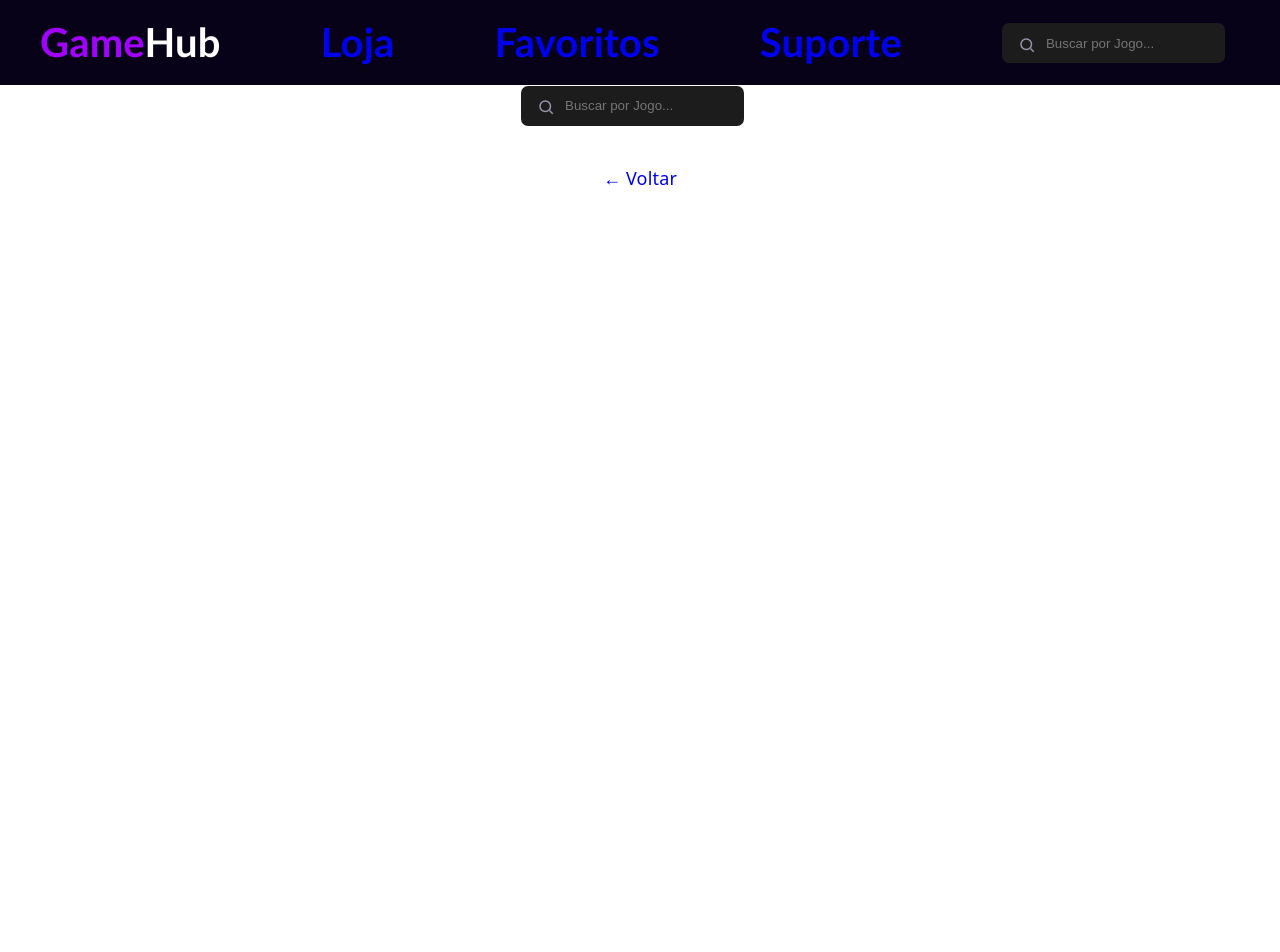
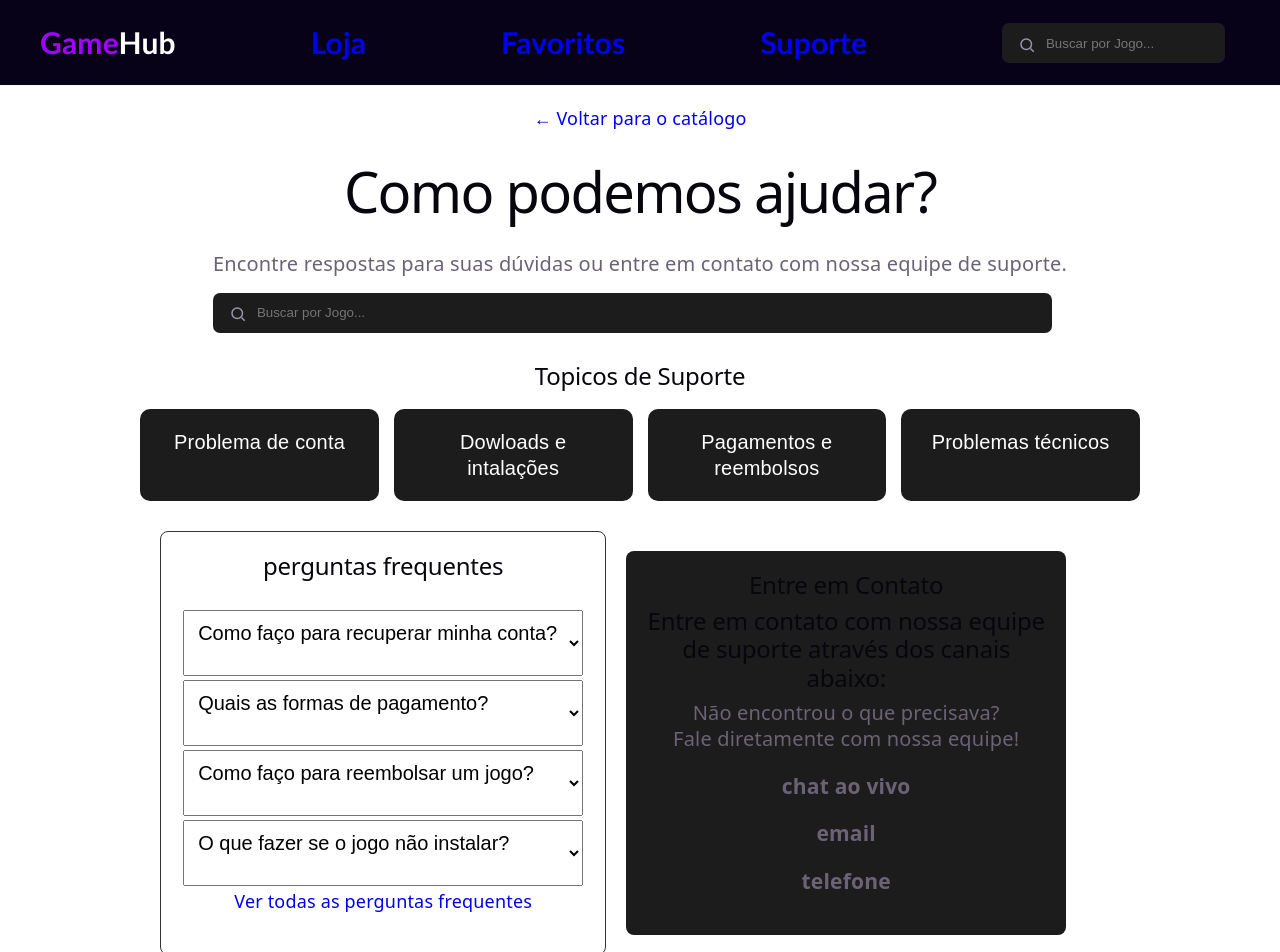
Before and after one commit to costamatheus19/GameZone, a React (Vite) app: page /suporte in a window 1280 px wide. Shown: the top 952 px of the page. Before the commit the page ends 800 px from the top, so only its background shows below. Built offline with nearby package versions, Linux system fonts and the light colour scheme.

Commit message:
pagina de suporte

```diff
--- a/src/components/Cabecalho/Cabecalho.module.css
+++ b/src/components/Cabecalho/Cabecalho.module.css
@@ -11,7 +11,7 @@
   font-family: "Gill Sans", "Gill Sans MT", Calibri, "Trebuchet MS", sans-serif;
   font-weight: 700;
   text-decoration: none;
-  font-size: 40px;
+  font-size: 30px;
 }
 .h1{
   color: #a202ff;
--- a/src/components/Cabecalho/index.jsx
+++ b/src/components/Cabecalho/index.jsx
@@ -4,7 +4,7 @@ import { Link } from "react-router-dom";
 function Cabecalho() {
   return (
     <header className={styles.Cabecalho}>
-      {/* <img src={Logo} alt="Logo GameHub" className={styles.Logo} /> */}
+
       <div>
       <a href="/" className={styles.h1}>Game</a>
       <a href="/" className={styles.a}>Hub</a>
--- a/src/components/GameCard/index.jsx
+++ b/src/components/GameCard/index.jsx
@@ -4,7 +4,7 @@ import { Link } from "react-router-dom";
 function GameCard({ jogo }) {
   return (
     <Link className={styles.link} to={`/jogo/${jogo.id}`}>
-  <article className={styles.card}>
+      <article className={styles.card}>
         <img className={styles.imagem} src={jogo.thumbnail} alt={jogo.title} />
 
         <div className={styles.conteudo}>
--- a/src/pages/DetalhesJogos.module.css
+++ b/src/pages/DetalhesJogos.module.css
@@ -2,7 +2,7 @@
 a{
 
 }
-h1 {
+.pai h1 {
   font-family: Arial, Helvetica, sans-serif;
 }
 
--- a/src/pages/Suporte.jsx
+++ b/src/pages/Suporte.jsx
@@ -1,4 +1,4 @@
-import style from './Suporte.module.css';
+import style from "./Suporte.module.css";
 import Cabecalho from "../components/Cabecalho/index";
 import { Link } from "react-router-dom";
 import Search from "../components/SearchBar";
@@ -8,18 +8,77 @@ function Suporte() {
       <header>
         <Cabecalho />
       </header>
-            <nav>
+
+      <main className={style.main}>
+        <div className={style.container}>
+          <Link to="/">← Voltar para o catálogo</Link>
+          <h1>Como podemos ajudar?</h1>
+          <p>
+            Encontre respostas para suas dúvidas ou entre em contato com nossa
+            equipe de suporte.
+          </p>
           <Search />
-            </nav>
-            <main>
-                <div className={style.container}>
-                    <Link to="/">← Voltar</Link>
+        </div>
 
+        <div className={style.topicos}>
+          <h2>Topicos de Suporte</h2>
+
+          <div className={style.topicosSuporte}>
+            <ul>
+              <li>
+                <a>Problema de conta</a>
+              </li>
+              <li>
+                <a>Dowloads e intalações</a>
+              </li>
+              <li>
+                <a>Pagamentos e reembolsos</a>
+              </li>
+              <li>
+                <a>Problemas técnicos</a>
+              </li>
+            </ul>
+          </div>
+
+          <div className={style.perguntasEcontatos}>
+            <div className={style.perguntas}>
+              <h2>perguntas frequentes</h2>
+              <select>
+                <option>Como faço para recuperar minha conta?</option>
+              </select>
+              <select>
+                <option>Quais as formas de pagamento?</option>
+              </select>
+              <select>
+                <option>Como faço para reembolsar um jogo?</option>
+              </select>
+              <select>
+                <option>O que fazer se o jogo não instalar?</option>
+              </select>
+
+              <a href="#">Ver todas as perguntas frequentes </a>
+            </div>
+
+            <div className={style.contatos}>
+              <h2>Entre em Contato</h2>
+              <h2>
+                Entre em contato com nossa equipe de suporte através dos canais
+                abaixo:
+              </h2>
+              <p>
+                Não encontrou o que precisava?
+                <br /> Fale diretamente com nossa equipe!
+              </p>
+              <h3>chat ao vivo</h3>
+                <h3>email</h3>
+                <h3>telefone</h3>
+                <p></p>
+            </div>
+          </div>
         </div>
       </main>
-
     </div>
   );
 }
 
-export default Suporte
+export default Suporte;
--- a/src/pages/Suporte.module.css
+++ b/src/pages/Suporte.module.css
@@ -1,7 +1,62 @@
+.main {
+  display: flex;
+  flex-direction: column;
+  gap: 30px;
+  padding: 20px 35px;
+}
+
 .container {
   display: flex;
   flex-direction: column;
-  align-items: center;
-  justify-content: center;
+  gap: 15px;
+}
+.topicos {
+  display: flex;
+  flex-direction: column;
+  gap: 10px;
+}
+
+.topicosSuporte ul {
+  display: flex;
+  gap: 15px;
+  list-style: none;
+  padding: 0;
+  margin: 0;
+}
+
+.topicosSuporte li {
+  flex: 1;
+  background-color: #1d1c1c;
+  color: white;
+  padding: 20px;
+  border-radius: 10px;
+  font-size: 20px;
+  font-family: "Poppins", sans-serif;
+}
+.perguntasEcontatos{
+  display: flex;
   padding: 20px;
 }
+.perguntas {
+  display: grid;
+  padding: 20px;
+  border: 1px solid #333;
+  border-radius: 8px;
+  justify-content: center;
+
+}
+.perguntas select {
+  font-size: 20px;
+  display: flex;
+  flex-direction: column;
+  width: 400px;
+  padding: 10px;
+  margin: 2px
+}
+.contatos {
+  padding: 20px;
+  background-color: #1d1c1c;
+  margin: 20px;
+  border-radius: 8px;
+  width: 400px;
+}
```
Lines whose indentation alone changed are shown as unchanged.
